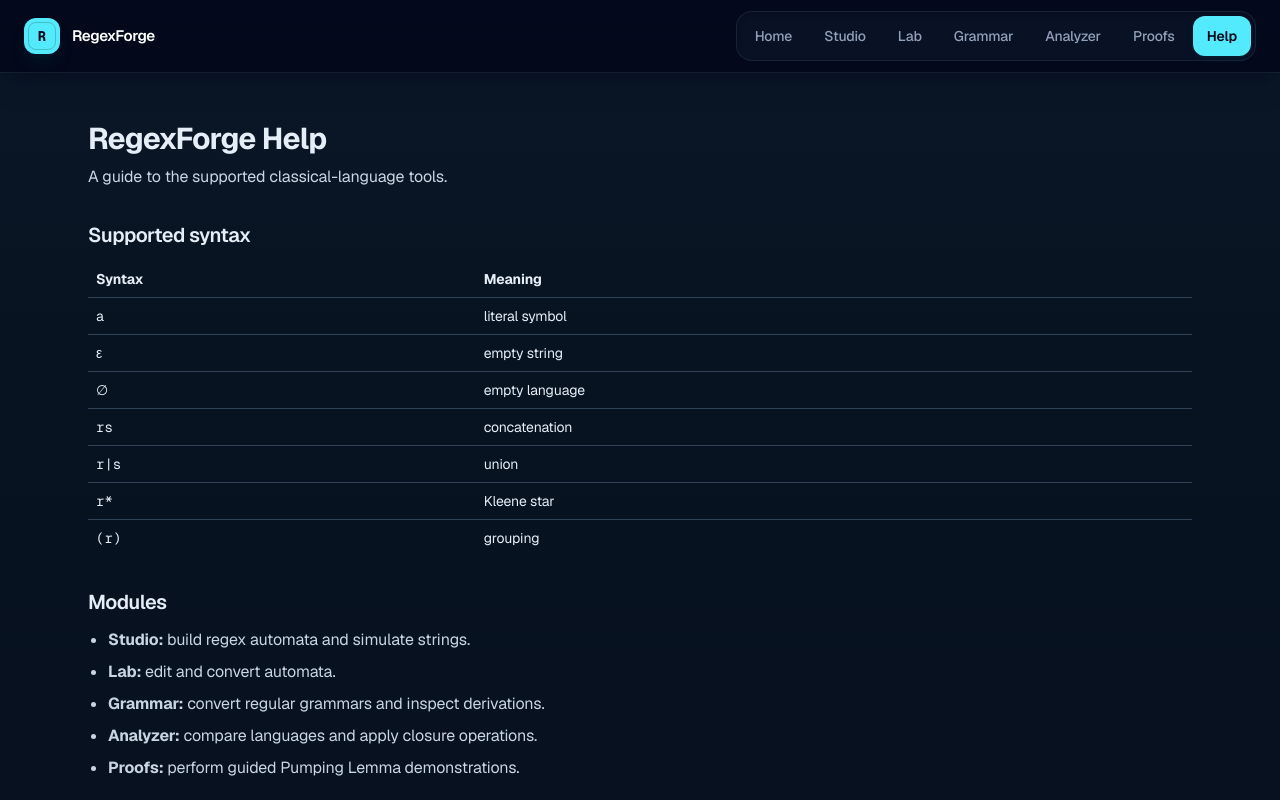
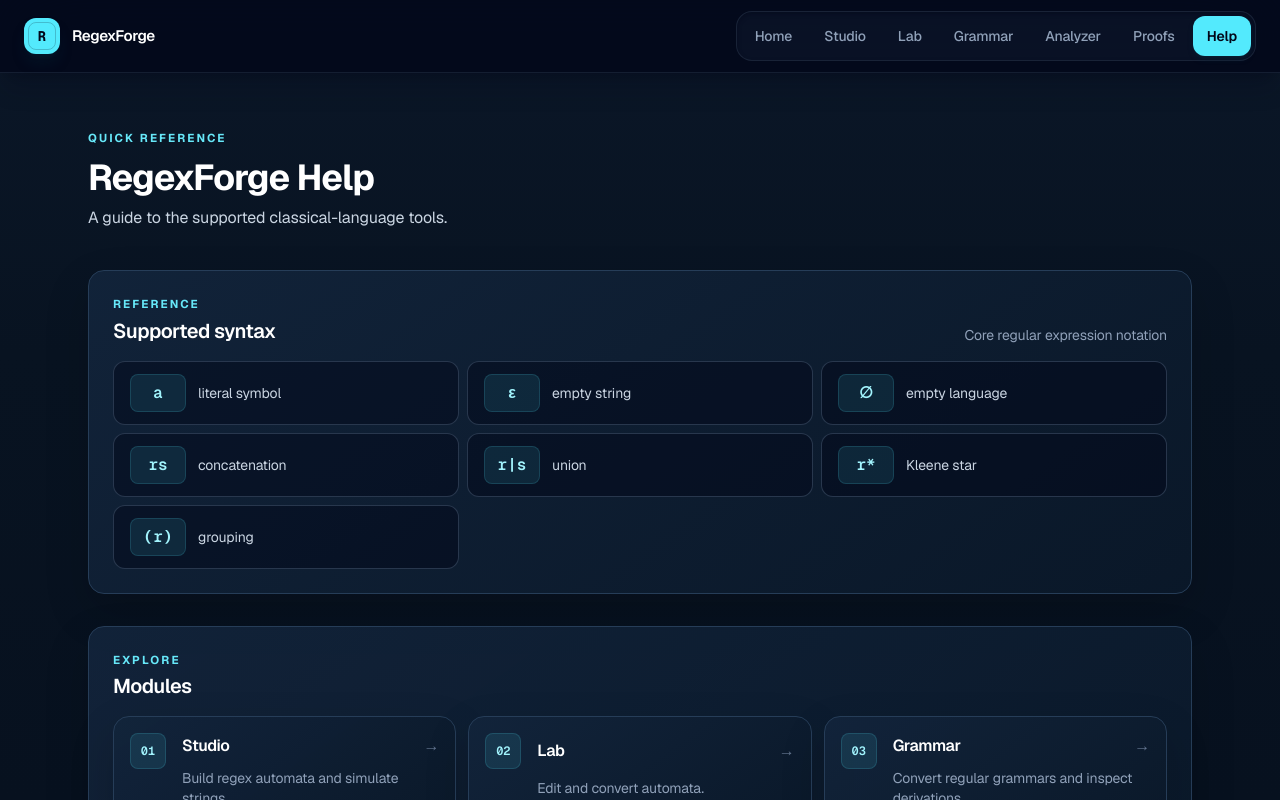
Before and after one commit to Kaylll00/regexforce, a Next.js app in the folder frontend/: page /help in a window 1280 px wide. Shown: the top 800 px of the page. Built offline with nearby package versions, Linux system fonts and the light colour scheme.

Commit message:
help page redesign

```diff
--- a/frontend/src/app/help/page.tsx
+++ b/frontend/src/app/help/page.tsx
@@ -1,7 +1,53 @@
+import Link from "next/link";
+
+const syntax = [
+  ["a", "literal symbol"],
+  ["ε", "empty string"],
+  ["∅", "empty language"],
+  ["rs", "concatenation"],
+  ["r|s", "union"],
+  ["r*", "Kleene star"],
+  ["(r)", "grouping"],
+];
+
+const modules = [
+  { name: "Studio", description: "Build regex automata and simulate strings.", href: "/studio", number: "01" },
+  { name: "Lab", description: "Edit and convert automata.", href: "/lab", number: "02" },
+  { name: "Grammar", description: "Convert regular grammars and inspect derivations.", href: "/grammar", number: "03" },
+  { name: "Analyzer", description: "Compare languages and apply closure operations.", href: "/analyzer", number: "04" },
+  { name: "Proofs", description: "Perform guided Pumping Lemma demonstrations.", href: "/proofs", number: "05" },
+];
+
 export default function HelpPage() {
-  return <main className="mx-auto flex w-full max-w-6xl flex-1 flex-col gap-8 px-6 py-12">
-    <div><h1 className="text-3xl font-bold">RegexForge Help</h1><p className="mt-2 text-slate-300">A guide to the supported classical-language tools.</p></div>
-    <section><h2 className="text-xl font-semibold">Supported syntax</h2><table className="mt-3 w-full text-left text-sm"><thead><tr><th className="p-2">Syntax</th><th className="p-2">Meaning</th></tr></thead><tbody>{[["a", "literal symbol"], ["ε", "empty string"], ["∅", "empty language"], ["rs", "concatenation"], ["r|s", "union"], ["r*", "Kleene star"], ["(r)", "grouping"]].map(([syntax, meaning]) => <tr className="border-t border-slate-700" key={syntax}><td className="p-2 font-mono">{syntax}</td><td className="p-2">{meaning}</td></tr>)}</tbody></table></section>
-    <section><h2 className="text-xl font-semibold">Modules</h2><ul className="mt-3 list-disc space-y-2 pl-5 text-slate-300"><li><b>Studio:</b> build regex automata and simulate strings.</li><li><b>Lab:</b> edit and convert automata.</li><li><b>Grammar:</b> convert regular grammars and inspect derivations.</li><li><b>Analyzer:</b> compare languages and apply closure operations.</li><li><b>Proofs:</b> perform guided Pumping Lemma demonstrations.</li></ul></section>
+  return <main className="mx-auto flex w-full max-w-6xl flex-1 flex-col gap-8 px-6 py-10 sm:py-12">
+    <header className="py-2">
+      <p className="eyebrow">Quick reference</p>
+      <h1 className="mt-3 text-3xl font-bold text-white sm:text-4xl">RegexForge Help</h1>
+      <p className="mt-2 max-w-2xl text-slate-300">A guide to the supported classical-language tools.</p>
+    </header>
+
+    <section aria-labelledby="syntax-heading" className="surface rounded-2xl p-5 sm:p-6">
+      <div className="mb-4 flex flex-wrap items-end justify-between gap-2">
+        <div><p className="eyebrow">Reference</p><h2 id="syntax-heading" className="mt-1 text-xl font-semibold text-white">Supported syntax</h2></div>
+        <p className="text-sm text-slate-400">Core regular expression notation</p>
+      </div>
+      <dl className="grid gap-2 sm:grid-cols-2 lg:grid-cols-3">
+        {syntax.map(([token, meaning]) => <div key={token} className="flex min-h-16 items-center gap-3 rounded-xl border border-slate-700/80 bg-slate-950/45 px-4 py-3">
+          <dt className="grid min-w-14 place-items-center rounded-lg border border-cyan-300/15 bg-cyan-300/10 px-2 py-1.5 font-mono font-semibold text-cyan-200">{token}</dt>
+          <dd className="text-sm text-slate-300">{meaning}</dd>
+        </div>)}
+      </dl>
+    </section>
+
+    <section aria-labelledby="modules-heading" className="surface rounded-2xl p-5 sm:p-6">
+      <div className="mb-4"><p className="eyebrow">Explore</p><h2 id="modules-heading" className="mt-1 text-xl font-semibold text-white">Modules</h2></div>
+      <div className="grid items-start gap-3 sm:grid-cols-2 lg:grid-cols-3">
+        {modules.map((module) => <Link key={module.name} href={module.href} className="surface group grid min-h-28 grid-cols-[2.5rem_minmax(0,1fr)_1.5rem] grid-rows-[auto_auto] items-start gap-x-3 gap-y-2 self-start rounded-2xl p-3 sm:p-4 hover:border-cyan-400/60">
+          <div className="contents"><span className="row-span-2 grid size-9 place-items-center rounded-lg border border-cyan-300/15 bg-cyan-300/10 font-mono text-xs font-semibold text-cyan-200">{module.number}</span><span aria-hidden="true" className="col-start-3 row-start-1 justify-self-end self-center text-slate-500 transition-transform group-hover:translate-x-1 group-hover:text-cyan-200">→</span></div>
+          <h3 className="col-start-2 row-start-1 min-w-0 self-center font-semibold text-white">{module.name}</h3>
+          <p className="col-start-2 col-end-4 row-start-2 text-sm leading-5 text-slate-400">{module.description}</p>
+        </Link>)}
+      </div>
+    </section>
   </main>;
 }
```
